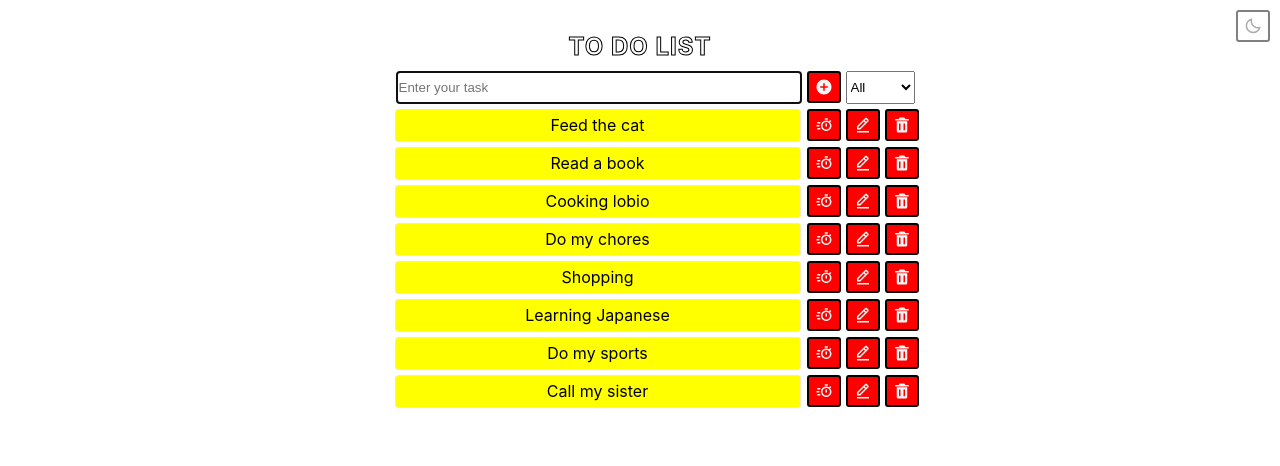
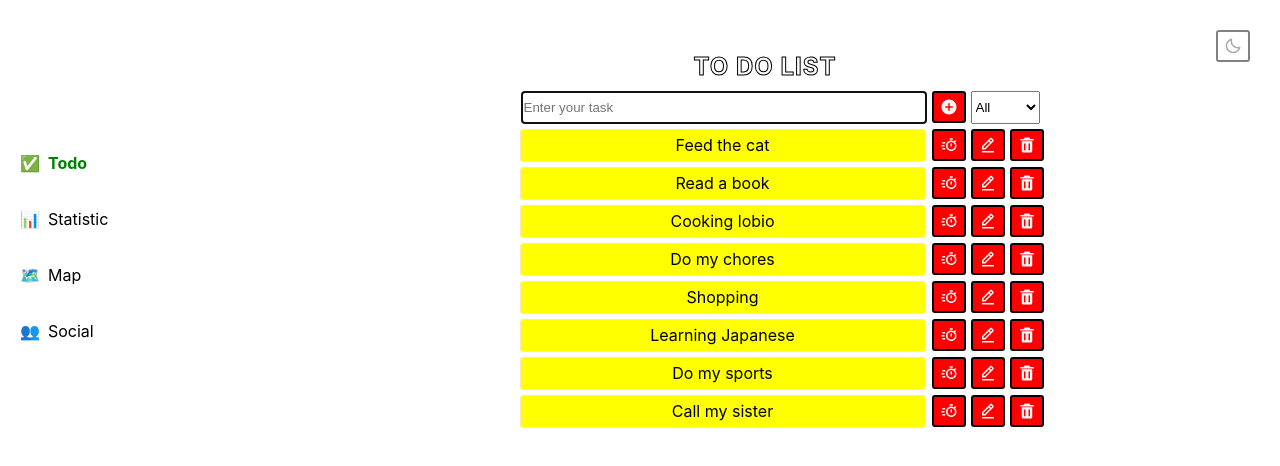
Before and after one commit to DenisLAvrov14/todo-list, a React (Create React App) app: page / in a window 1280 px wide. Shown: the top 466 px of the page. Built offline with nearby package versions, Linux system fonts and the light colour scheme.

Commit message:
Navbar
Added navbar, but it haven't link yet.

```diff
--- a/package.json
+++ b/package.json
@@ -15,6 +15,7 @@
     "@types/react-dom": "^18.2.19",
     "axios": "^1.6.7",
     "classnames": "^2.5.1",
+    "framer-motion": "^11.2.9",
     "prettier": "^3.2.5",
     "react": "^18.2.0",
     "react-dom": "^18.2.0",
--- a/src/App.css
+++ b/src/App.css
@@ -1,5 +1,11 @@
 .App {
   text-align: center;
+  display: flex;
+}
+
+.content {
+  margin-left: 250px; /* Adjust this value if sidebar width changes */
+  padding: 20px;
 }
 
 .App-logo {
--- a/src/App.tsx
+++ b/src/App.tsx
@@ -5,6 +5,7 @@ import styles from "./modules/CreateTask/CreateTask.module.css";
 import { useSelector } from "./redux/store";
 import { useMemo } from "react";
 import { useTodos } from "./hooks/useTodos";
+import Navbar from "./components/Navbar/Navbar";
 
 function App() {
   // const { allIds, byId } = useSelector((state) => state.todoTasks.tasks);
@@ -35,7 +36,9 @@ function App() {
   }, [filter, queryData]);
 
   return (
-    <div>
+    <div className="app">
+      <Navbar />
+      <div className="content">
         <CreateTask />
         <ul className={styles.tracker}>
           {isLoading ? (
@@ -47,6 +50,7 @@ function App() {
           )}
         </ul>
       </div>
+    </div>
   );
 }
 
--- /dev/null
+++ b/src/components/Navbar/Navbar.css
@@ -0,0 +1,37 @@
+.navbar {
+  width: 150px;
+  background-color: transparent;
+  height: 100vh;
+  padding: 20px;
+  display: flex;
+  flex-direction: column;
+  position: fixed;
+  margin-top: 7em;
+  top: 0;
+  left: 0;
+}
+
+nav ul {
+  list-style: none;
+  padding: 0;
+  margin: 0;
+}
+
+nav ul li {
+  padding: 10px;
+  cursor: pointer;
+  display: flex;
+  align-items: center;
+  justify-content: flex-start;
+  gap: 8px;
+  color: var(--border-color);
+}
+
+nav ul li.selected {
+  font-weight: bold;
+  color: green; /* Выделение активного элемента */
+}
+
+nav ul li .icon {
+  flex-shrink: 0; /* Иконка не должна сжиматься */
+}
--- /dev/null
+++ b/src/components/Navbar/Navbar.tsx
@@ -0,0 +1,51 @@
+import { useState } from 'react';
+import { motion } from 'framer-motion';
+import './Navbar.css';
+
+const tabs = [
+    { label: 'Todo', icon: '✅' },
+    { label: 'Statistic', icon: '📊' },
+    { label: 'Map', icon: '🗺️' },
+    { label: 'Social', icon: '👥' }
+];
+
+const Navbar = () => {
+    const [selectedTab, setSelectedTab] = useState(tabs[0]);
+
+    return (
+        <>
+            <div className="navbar">
+                <nav>
+                    <ul>
+                        {tabs.map((item) => (
+                            <li
+                                key={item.label}
+                                className={item === selectedTab ? 'selected' : ''}
+                                onClick={() => setSelectedTab(item)}
+                            >
+                                <span className="icon">{item.icon}</span>
+                                <span className="label">{item.label}</span>
+                                {item === selectedTab ? (
+                                    <motion.div className="underline" layoutId="underline" />
+                                ) : null}
+                            </li>
+                        ))}
+                    </ul>
+                </nav>
+            </div>
+            <div className="main-content">
+                <motion.div
+                    key={selectedTab ? selectedTab.label : 'empty'}
+                    initial={{ y: 10, opacity: 0 }}
+                    animate={{ y: 0, opacity: 1 }}
+                    exit={{ y: -10, opacity: 0 }}
+                    transition={{ duration: 0.2 }}
+                >
+                    {/* Содержимое для {selectedTab.label} */}
+                </motion.div>
+            </div>
+        </>
+    );
+};
+
+export default Navbar;
```
Also changed, not shown: 1 other file (tests, documents, lock files or other folders). Lines whose indentation alone changed are shown as unchanged.
